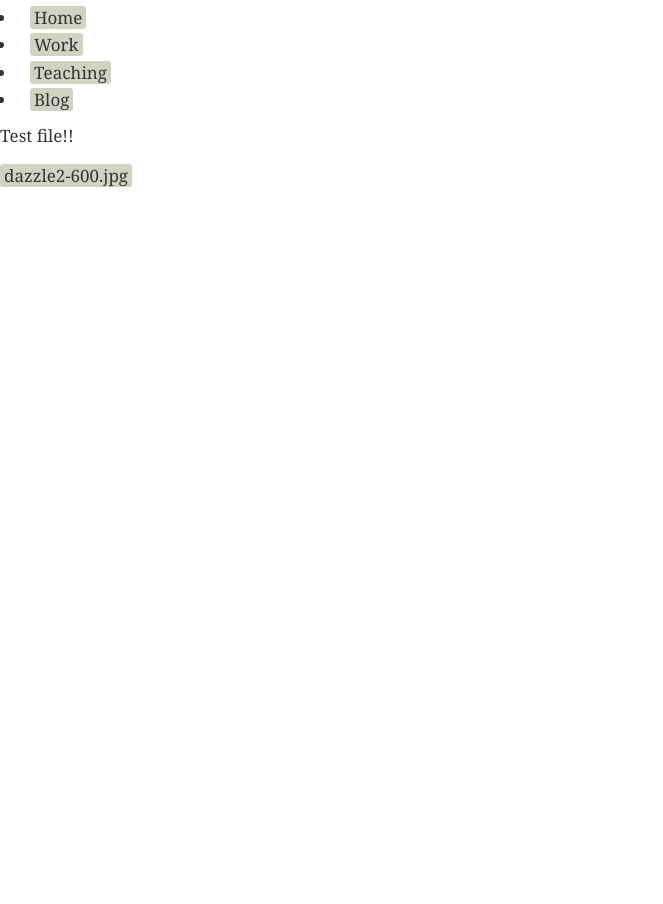
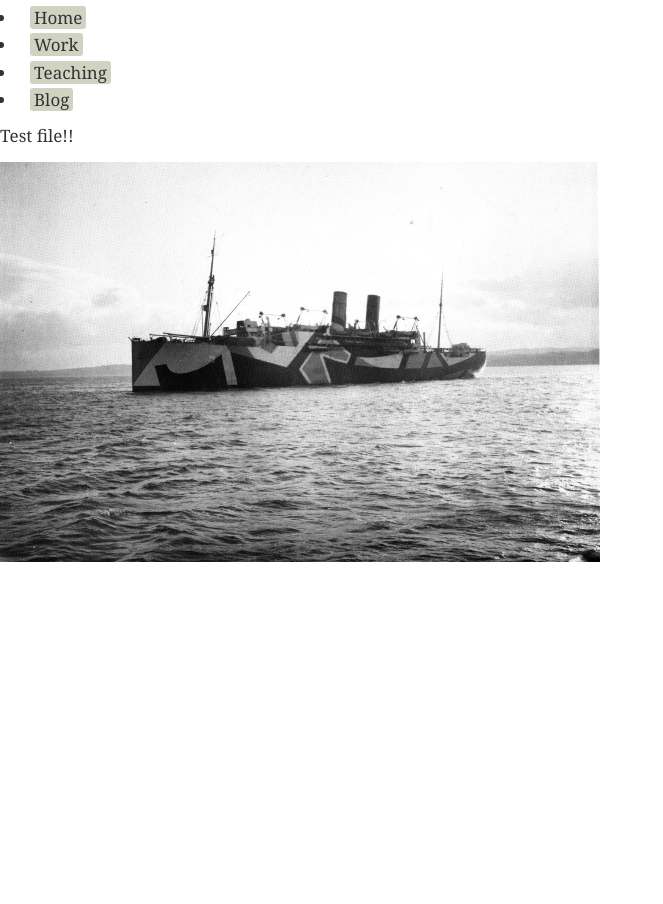
Before and after one commit to naturelabtk/naturelabtk.github.io, a Jekyll site: the page built from test.md, in a window 1280 px wide. Shown: the whole page, without its empty margins (0-663 px from the left). Built offline with Jekyll 4.4.1, drawn with Linux system fonts in a browser that asks for light colours; nearby versions of some CDN libraries.

Commit message:
Updated test.md

```diff
--- a/test.md
+++ b/test.md
@@ -6,4 +6,4 @@ published: true
 
 Test file!!
 
-[dazzle2-600.jpg](/media/dazzle2-600.jpg)
+![dazzle2-600.jpg](/media/dazzle2-600.jpg)
```
